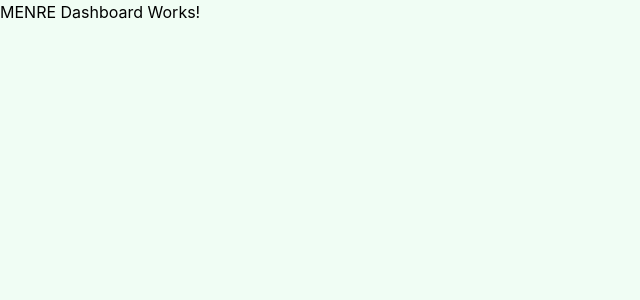
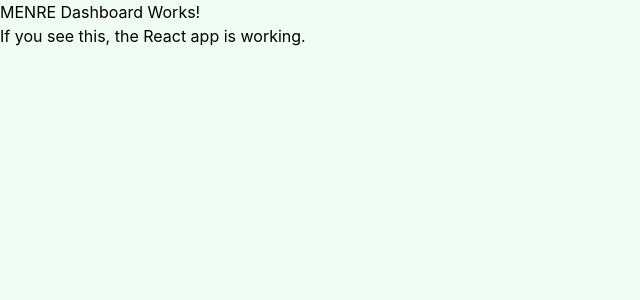
Before and after one commit to hassanjaapar94-star/pemds-dashboard, a React (Create React App) app: page / in a window 1280 px wide. Shown: the top 300 px of the page, without its empty margins (0-640 px from the left). Built offline with nearby package versions, Linux system fonts and the light colour scheme.

Commit message:
Update App.js

```diff
--- a/src/App.js
+++ b/src/App.js
@@ -1,5 +1,10 @@
 import React from "react";
 
 export default function App() {
-  return <h1>MENRE Dashboard Works!</h1>;
+  return (
+    <div>
+      <h1>MENRE Dashboard Works!</h1>
+      <p>If you see this, the React app is working.</p>
+    </div>
+  );
 }
```
